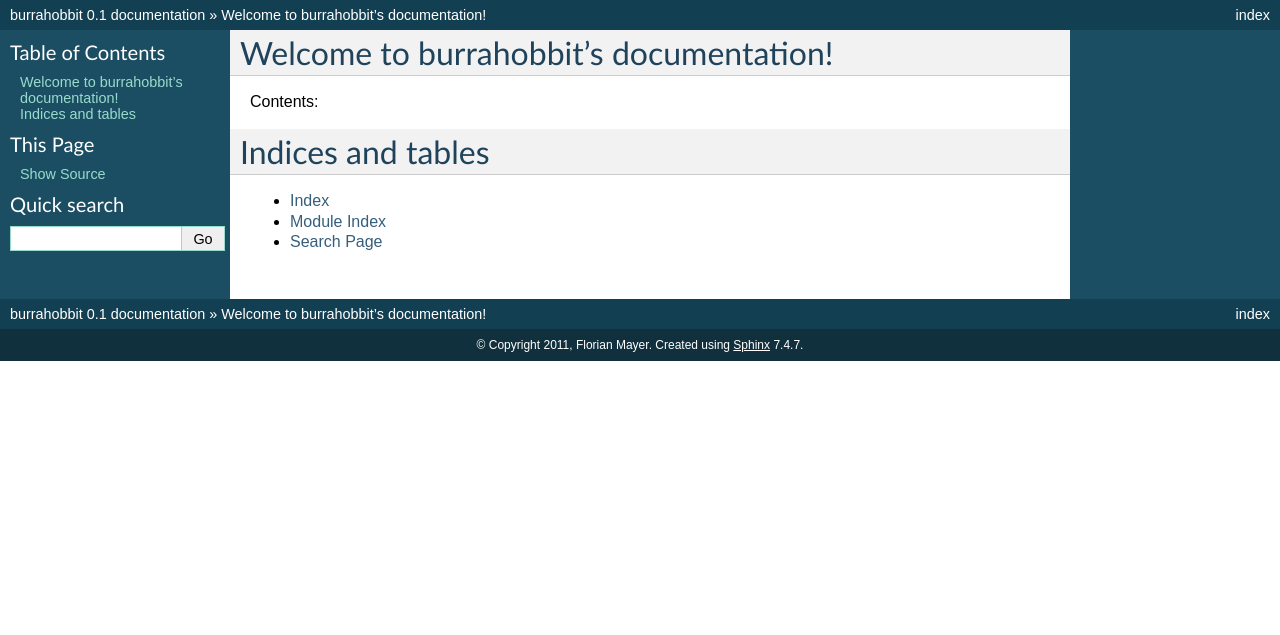
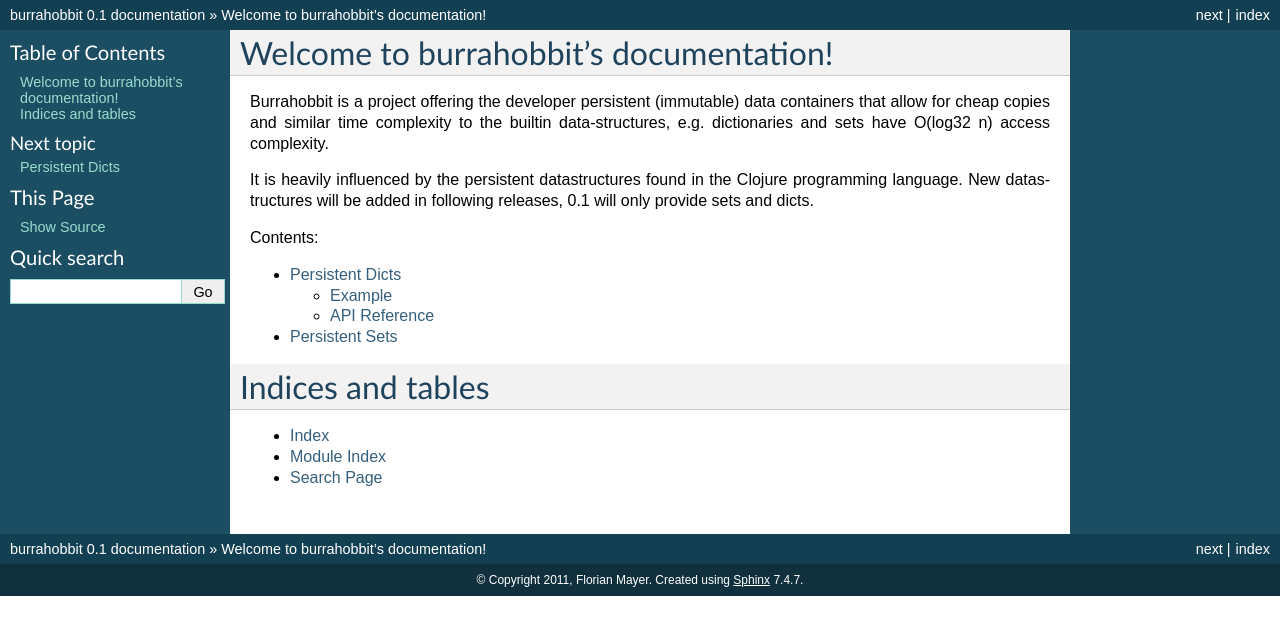
Before and after one commit to fmayer/burrahobbit, a Sphinx documentation site: the page built from doc/source/index.rst, in a window 1280 px wide. Shown: the top 635 px of the page. Built offline with Sphinx 7.4.7, drawn with Linux system fonts in a browser that asks for light colours.

```diff
--- a/doc/source/conf.py
+++ b/doc/source/conf.py
@@ -16,7 +16,7 @@ import sys, os
 # If extensions (or modules to document with autodoc) are in another directory,
 # add these directories to sys.path here. If the directory is relative to the
 # documentation root, use os.path.abspath to make it absolute, like shown here.
-#sys.path.append(os.path.abspath('.'))
+sys.path.insert(0, os.path.abspath('../'))
 
 # -- General configuration -----------------------------------------------------
 
--- a/doc/source/index.rst
+++ b/doc/source/index.rst
@@ -5,11 +5,23 @@
 
 Welcome to burrahobbit's documentation!
 =======================================
+Burrahobbit is a project offering the developer persistent (immutable) data
+containers that allow for cheap copies and similar time complexity to the
+builtin data-structures, e.g. dictionaries and sets have O(log32 n) access
+complexity.
+
+It is heavily influenced by the persistent datastructures found in the Clojure
+programming language. New datastructures will be added in following releases,
+0.1 will only provide sets and dicts.
+
 
 Contents:
 
 .. toctree::
    :maxdepth: 2
+
+   dict
+   set
 
 Indices and tables
 ==================
--- /dev/null
+++ b/doc/source/set.rst
@@ -0,0 +1,5 @@
+Persistent Sets
+===============
+
+.. autoclass:: burrahobbit.treeset.PersistentTreeSet
+    :members:
```
Also changed, not shown: doc/source/dict.rst (added, +66 -0 lines), 1 other file.
